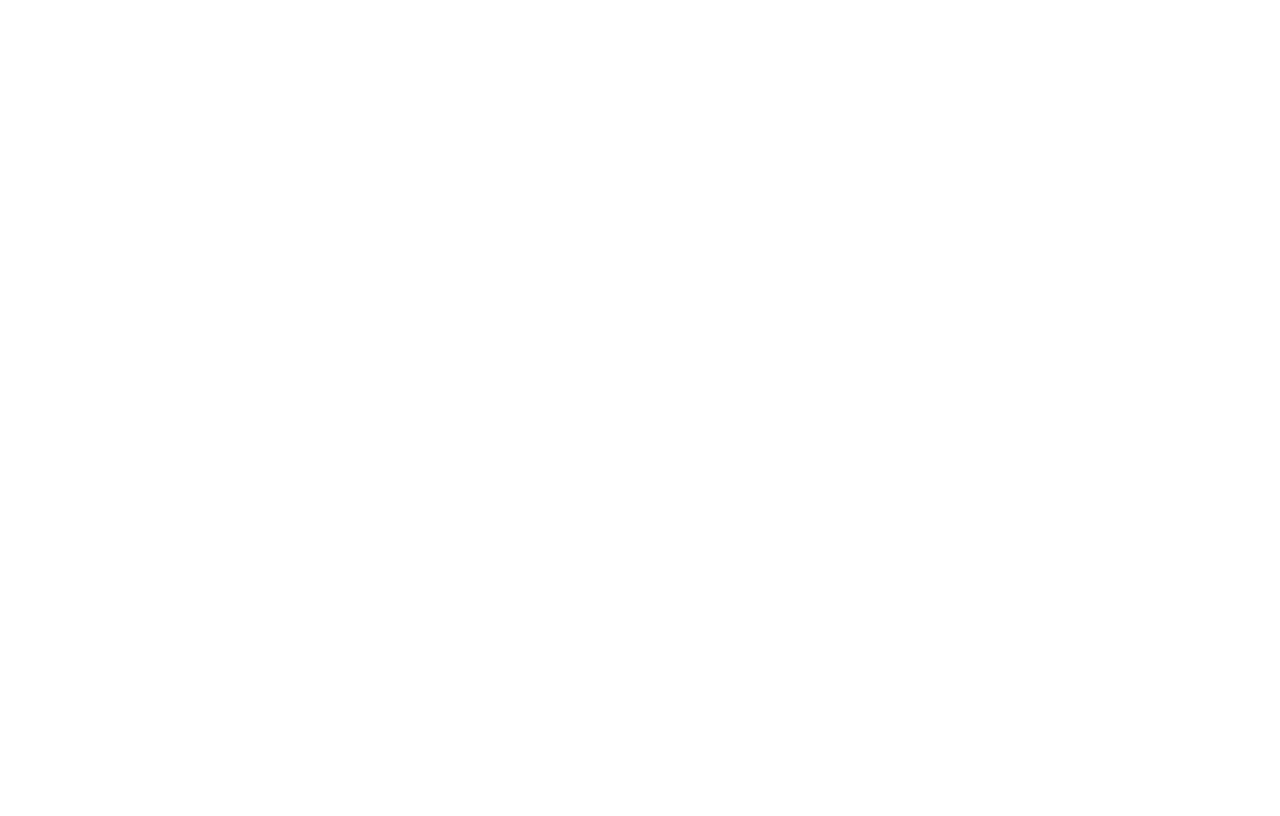
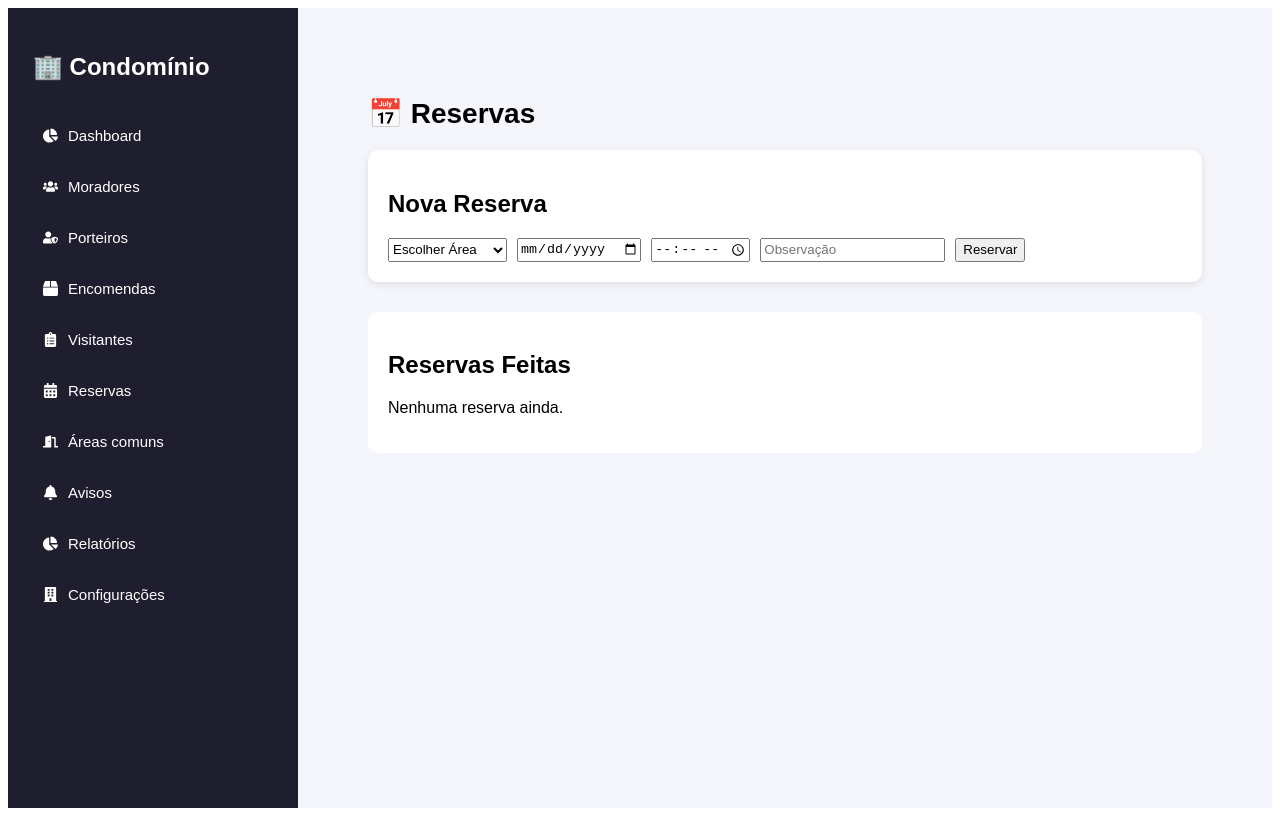
Before and after one commit to filipespecter/projetocondominio, a React (Vite) app: page /dashboard/reservas in a window 1280 px wide. Before the commit this address had no page. Built offline with nearby package versions, Linux system fonts and the light colour scheme.

Commit message:
telaslogin

```diff
--- a/package.json
+++ b/package.json
@@ -10,6 +10,7 @@
     "preview": "vite preview"
   },
   "dependencies": {
+    "lucide-react": "^1.14.0",
     "react": "^19.2.5",
     "react-dom": "^19.2.5",
     "react-icons": "^5.6.0",
--- a/src/App.jsx
+++ b/src/App.jsx
@@ -22,7 +22,7 @@ import Relatorios from "./pages/Relatorios";
 import Configuracoes from "./pages/Configuracoes";
 import Reservas from "./pages/Reservas";
 
-/* FALTAVAM ESTES */
+/* PÁGINAS */
 import Encomendas from "./pages/Encomendas";
 import Avisos from "./pages/Avisos";
 
@@ -112,6 +112,9 @@ function App() {
 
           <Route path="encomendas" element={<Encomendas />} />
 
+          {/* ESTA ROTA FALTAVA */}
+          <Route path="reservas" element={<Reservas />} />
+
           <Route path="areas-comuns" element={<AreasComuns />} />
 
           <Route path="avisos" element={<Avisos />} />
--- a/src/pages/Reservas.jsx
+++ b/src/pages/Reservas.jsx
@@ -1,8 +1,152 @@
+import { useState, useEffect } from "react";
+
 function Reservas() {
+
+  const [area, setArea] = useState("");
+  const [data, setData] = useState("");
+  const [horario, setHorario] = useState("");
+  const [obs, setObs] = useState("");
+
+  const [reservas, setReservas] = useState([]);
+
+  // carregar reservas salvas
+  useEffect(() => {
+
+    const reservasSalvas = localStorage.getItem("reservas");
+
+    if (reservasSalvas) {
+      setReservas(JSON.parse(reservasSalvas));
+    }
+
+  }, []);
+
+  // salvar sempre que mudar
+  useEffect(() => {
+
+    localStorage.setItem("reservas", JSON.stringify(reservas));
+
+  }, [reservas]);
+
+  function criarReserva() {
+
+    if (!area || !data || !horario) {
+      alert("Preencha todos os campos");
+      return;
+    }
+
+    const novaReserva = {
+      id: Date.now(),
+      area: area,
+      data: data,
+      horario: horario,
+      obs: obs
+    };
+
+    setReservas([...reservas, novaReserva]);
+
+    setArea("");
+    setData("");
+    setHorario("");
+    setObs("");
+  }
+
+  function cancelarReserva(id) {
+    setReservas(reservas.filter((r) => r.id !== id));
+  }
+
   return (
-    <div>
-      <h1>Reservas</h1>
-      <p>Controle de visitantes do condomínio.</p>
+    <div style={{ padding: 30 }}>
+
+      <h1 style={{ fontSize: 28, marginBottom: 20 }}>
+        📅 Reservas
+      </h1>
+
+      <div style={{
+        background: "#fff",
+        padding: 20,
+        borderRadius: 10,
+        marginBottom: 30,
+        boxShadow: "0 2px 8px rgba(0,0,0,0.1)"
+      }}>
+
+        <h2>Nova Reserva</h2>
+
+        <div style={{ display: "flex", gap: 10, flexWrap: "wrap" }}>
+
+          <select
+            value={area}
+            onChange={(e)=>setArea(e.target.value)}
+          >
+            <option value="">Escolher Área</option>
+            <option>Churrasqueira</option>
+            <option>Salão de Festas</option>
+            <option>Piscina</option>
+            <option>Quadra</option>
+          </select>
+
+          <input
+            type="date"
+            value={data}
+            onChange={(e)=>setData(e.target.value)}
+          />
+
+          <input
+            type="time"
+            value={horario}
+            onChange={(e)=>setHorario(e.target.value)}
+          />
+
+          <input
+            placeholder="Observação"
+            value={obs}
+            onChange={(e)=>setObs(e.target.value)}
+          />
+
+          <button onClick={criarReserva}>
+            Reservar
+          </button>
+
+        </div>
+      </div>
+
+      <div style={{
+        background: "#fff",
+        padding: 20,
+        borderRadius: 10
+      }}>
+
+        <h2>Reservas Feitas</h2>
+
+        {reservas.length === 0 && (
+          <p>Nenhuma reserva ainda.</p>
+        )}
+
+        {reservas.map((r)=>(
+          <div
+            key={r.id}
+            style={{
+              display:"flex",
+              justifyContent:"space-between",
+              borderBottom:"1px solid #eee",
+              padding:"10px 0"
+            }}
+          >
+
+            <div>
+              <strong>{r.area}</strong><br/>
+              {r.data} - {r.horario}<br/>
+              <small>{r.obs}</small>
+            </div>
+
+            <button onClick={()=>cancelarReserva(r.id)}>
+              Cancelar
+            </button>
+
+          </div>
+        ))}
+
+      </div>
+
     </div>
   );
 }
--- a/src/pages/Visitantes.jsx
+++ b/src/pages/Visitantes.jsx
@@ -1,10 +1,149 @@
+import { useState, useEffect } from "react";
+
 function Visitantes() {
+
+  const [nome, setNome] = useState("");
+  const [documento, setDocumento] = useState("");
+  const [data, setData] = useState("");
+
+  const [visitantes, setVisitantes] = useState([]);
+
+  useEffect(() => {
+
+    const dados = localStorage.getItem("visitantes");
+
+    if (dados) {
+      setVisitantes(JSON.parse(dados));
+    }
+
+  }, []);
+
+  useEffect(() => {
+
+    localStorage.setItem("visitantes", JSON.stringify(visitantes));
+
+  }, [visitantes]);
+
+  function cadastrarVisitante() {
+
+    if (!nome || !documento || !data) {
+      alert("Preencha todos os campos");
+      return;
+    }
+
+    const novoVisitante = {
+      id: Date.now(),
+      nome,
+      documento,
+      data,
+      status: "Aguardando"
+    };
+
+    setVisitantes([...visitantes, novoVisitante]);
+
+    setNome("");
+    setDocumento("");
+    setData("");
+  }
+
+  function liberarEntrada(id) {
+
+    const atualizados = visitantes.map((v) =>
+      v.id === id ? { ...v, status: "Liberado" } : v
+    );
+
+    setVisitantes(atualizados);
+
+  }
+
   return (
-    <div>
-      <h1>Visitantes</h1>
-      <p>Controle de visitantes do condomínio.</p>
+
+    <div style={{ padding: 30 }}>
+
+      <h1>🚪 Controle de Visitantes</h1>
+
+      <div style={{
+        background:"#fff",
+        padding:20,
+        borderRadius:10,
+        marginBottom:30
+      }}>
+
+        <h2>Cadastrar Visitante</h2>
+
+        <div style={{display:"flex",gap:10}}>
+
+          <input
+            placeholder="Nome do visitante"
+            value={nome}
+            onChange={(e)=>setNome(e.target.value)}
+          />
+
+          <input
+            placeholder="Documento"
+            value={documento}
+            onChange={(e)=>setDocumento(e.target.value)}
+          />
+
+          <input
+            type="date"
+            value={data}
+            onChange={(e)=>setData(e.target.value)}
+          />
+
+          <button onClick={cadastrarVisitante}>
+            Autorizar
+          </button>
+
+        </div>
+
+      </div>
+
+      <div style={{
+        background:"#fff",
+        padding:20,
+        borderRadius:10
+      }}>
+
+        <h2>Visitantes Autorizados</h2>
+
+        {visitantes.length === 0 && (
+          <p>Nenhum visitante cadastrado.</p>
+        )}
+
+        {visitantes.map((v)=>(
+          <div
+            key={v.id}
+            style={{
+              display:"flex",
+              justifyContent:"space-between",
+              borderBottom:"1px solid #eee",
+              padding:"10px 0"
+            }}
+          >
+
+            <div>
+              <strong>{v.nome}</strong><br/>
+              Documento: {v.documento}<br/>
+              Data: {v.data}<br/>
+              Status: {v.status}
+            </div>
+
+            {v.status === "Aguardando" && (
+              <button onClick={()=>liberarEntrada(v.id)}>
+                Liberar Entrada
+              </button>
+            )}
+
+          </div>
+        ))}
+
+      </div>
+
     </div>
+
   );
+
 }
 
 export default Visitantes;
--- a/src/pages/login.jsx
+++ b/src/pages/login.jsx
@@ -1,11 +1,12 @@
 import { useParams, useNavigate } from "react-router-dom";
-import { FaUserShield, FaBuilding, FaUser } from "react-icons/fa";
+import { FaShieldAlt, FaIdBadge, FaUserCircle } from "react-icons/fa";
 import { useState } from "react";
 
 function Login() {
 
     const { tipo } = useParams();
     const navigate = useNavigate();
+
     const [usuario, setUsuario] = useState("");
     const [senha, setSenha] = useState("");
     const [erro, setErro] = useState("");
@@ -13,28 +14,27 @@ function Login() {
     const perfis = {
 
         sindico: {
-            titulo: "Acesso Síndico / Administrador",
+            titulo: "Login - Síndico / Administrador",
             cor: "#7b2cbf",
-            icon: <FaUserShield size={70} />
+            icon: <FaShieldAlt size={40} color="white" />
         },
 
         porteiro: {
-            titulo: "Acesso Porteiro",
+            titulo: "Login - Porteiro",
             cor: "#1c7c3c",
-            icon: <FaBuilding size={70} />
+            icon: <FaIdBadge size={40} color="white" />
         },
 
         morador: {
-            titulo: "Acesso Morador",
-            cor: "#4cc9f0",
-            icon: <FaUser size={70} />
+            titulo: "Login - Morador",
+            cor: "#2563eb",
+            icon: <FaUserCircle size={40} color="white" />
         }
 
     };
 
     const perfil = perfis[tipo];
 
-    // Simulação de usuários cadastrados
     const usuarios = {
 
         sindico: [
@@ -75,17 +75,15 @@ function Login() {
 
     return (
 
-        <div style={{ ...styles.container, backgroundColor: perfil.cor }}>
+        <div style={styles.container}>
 
             <div style={styles.card}>
 
-                <div style={styles.icon}>
+                <div style={{...styles.iconCircle, backgroundColor: perfil.cor}}>
                     {perfil.icon}
                 </div>
 
-                <h2 style={styles.title}>
-                    {perfil.titulo}
-                </h2>
+                <h2 style={styles.title}>{perfil.titulo}</h2>
 
                 <input
                     style={styles.input}
@@ -103,13 +101,11 @@ function Login() {
                 />
 
                 {erro && (
-                    <p style={styles.erro}>
-                        {erro}
-                    </p>
+                    <p style={styles.erro}>{erro}</p>
                 )}
 
                 <button
-                    style={styles.button}
+                    style={{...styles.button, backgroundColor: perfil.cor}}
                     onClick={fazerLogin}
                 >
                     Entrar
@@ -129,51 +125,61 @@ const styles = {
         height: "100vh",
         display: "flex",
         justifyContent: "center",
-        alignItems: "center"
+        alignItems: "center",
+        background: "linear-gradient(135deg, #ffffff, #e5e5e5)"
     },
 
     card: {
-        width: "320px",
+        width: "420px",
         backgroundColor: "white",
-        padding: "35px",
-        borderRadius: "10px",
+        padding: "45px",
+        borderRadius: "12px",
         display: "flex",
         flexDirection: "column",
         alignItems: "center",
-        boxShadow: "0px 8px 25px rgba(0,0,0,0.3)"
+        boxShadow: "0px 10px 30px rgba(0,0,0,0.15)"
     },
 
-    icon: {
-        marginBottom: "10px"
+    iconCircle: {
+        width: "80px",
+        height: "80px",
+        borderRadius: "50%",
+        display: "flex",
+        alignItems: "center",
+        justifyContent: "center",
+        marginBottom: "15px"
     },
 
     title: {
-        marginBottom: "20px",
+        marginBottom: "25px",
         color: "#333"
     },
 
     input: {
         width: "100%",
-        padding: "10px",
-        marginBottom: "12px",
+        padding: "12px",
+        marginBottom: "14px",
         borderRadius: "6px",
-        border: "1px solid #ccc"
+        border: "1px solid #ccc",
+        fontSize: "14px"
     },
 
     erro: {
         color: "red",
-        fontSize: "14px",
+        fontSize: "13px",
         marginBottom: "10px"
     },
 
     button: {
         width: "100%",
-        padding: "10px",
+        padding: "12px",
         border: "none",
         borderRadius: "6px",
-        backgroundColor: "#333",
         color: "white",
-        cursor: "pointer"
+        cursor: "pointer",
+        fontWeight: "bold",
+        fontSize: "15px",
+        marginTop: "10px"
     }
 
 };
```
Also changed, not shown: 1 other file (tests, documents, lock files or other folders).
